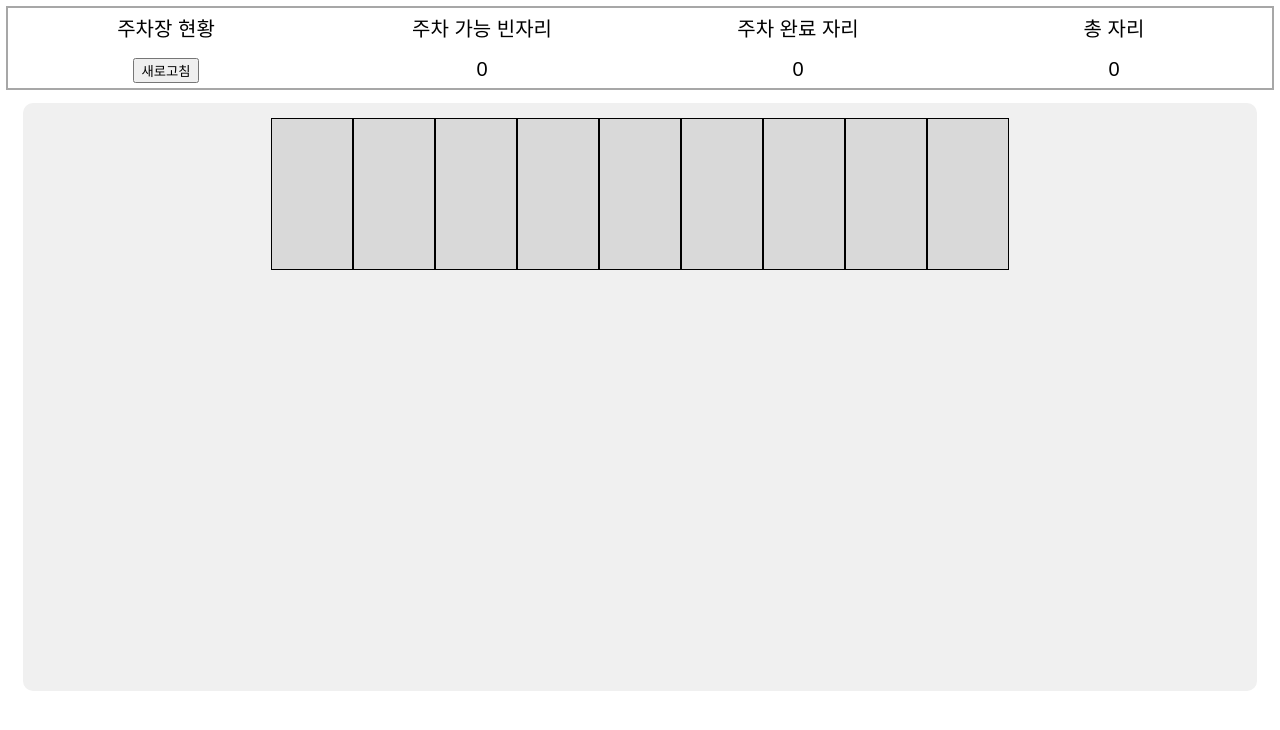
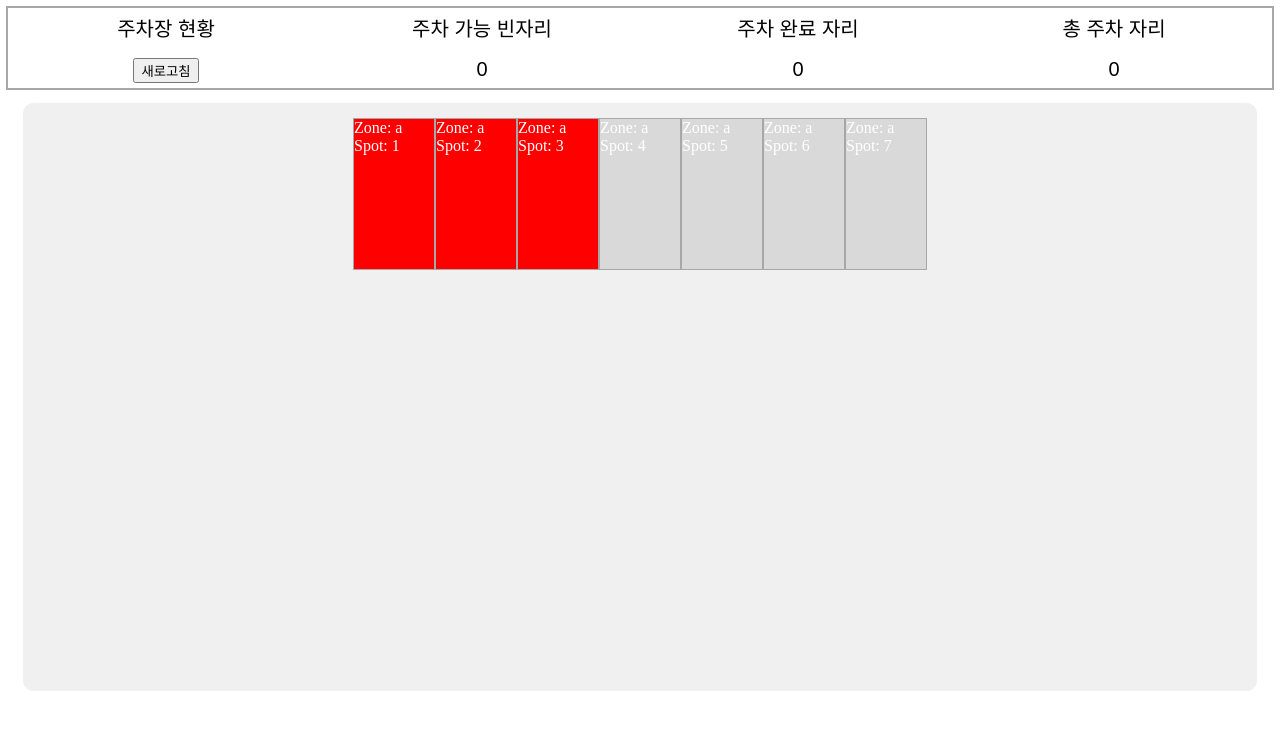
Before and after one commit to brighten-lab/Parking_Management, a React (Create React App) app in the folder front/: page / in a window 1280 px wide. Shown: the top 730 px of the page. Built offline with nearby package versions, Linux system fonts and the light colour scheme.

Commit message:
FEAT: 상태에 따라 색 변경

```diff
--- a/front/package.json
+++ b/front/package.json
@@ -2,6 +2,7 @@
   "name": "web",
   "version": "0.1.0",
   "private": true,
+  "proxy": "http://127.0.0.1:5000",
   "dependencies": {
     "@testing-library/jest-dom": "^5.16.5",
     "@testing-library/react": "^13.4.0",
@@ -9,6 +10,7 @@
     "react": "^18.2.0",
     "react-dom": "^18.2.0",
     "react-scripts": "5.0.1",
+    "styled-components": "^6.0.0-rc.6",
     "web-vitals": "^2.1.4"
   },
   "scripts": {
--- a/front/src/page/A.js
+++ b/front/src/page/A.js
@@ -1,7 +1,55 @@
-import React from "react";
+import React, { useEffect, useState } from "react";
+import styled from "styled-components";
 import "../style/location.css";
 
+const Car = styled.div`
+  border: 1px solid #a7a7a7;
+  width: 80px;
+  height: 150px;
+  background-color: ${(props) => (props.isParked ? "#d9d9d9" : "red")};
+`;
+
 const A = () => {
+  const [parking] = useState([
+    {
+      zone: "a",
+      is_parked: false,
+      spot_number: 1,
+    },
+    {
+      zone: "a",
+      is_parked: false,
+      spot_number: 2,
+    },
+    {
+      zone: "a",
+      is_parked: false,
+      spot_number: 3,
+    },
+    {
+      zone: "a",
+      is_parked: true,
+      spot_number: 4,
+    },
+    {
+      zone: "a",
+      is_parked: true,
+      spot_number: 5,
+    },
+    {
+      zone: "a",
+      is_parked: true,
+      spot_number: 6,
+    },
+    {
+      zone: "a",
+      is_parked: true,
+      spot_number: 7,
+    },
+  ]);
+
+  useEffect(() => {});
+
   return (
     <div className="wrapper">
       <div className="header">
@@ -9,7 +57,7 @@ const A = () => {
           <div className="header-item">주차장 현황</div>
           <div className="header-item">주차 가능 빈자리</div>
           <div className="header-item">주차 완료 자리</div>
-          <div className="header-item">총 자리</div>
+          <div className="header-item">총 주차 자리</div>
         </div>
         <div className="header-row">
           <div className="header-item">
@@ -21,15 +69,11 @@ const A = () => {
         </div>
       </div>
       <div className="body">
-        <div className="car"></div>
-        <div className="car"></div>
-        <div className="car"></div>
-        <div className="car"></div>
-        <div className="car"></div>
-        <div className="car"></div>
-        <div className="car"></div>
-        <div className="car"></div>
-        <div className="car"></div>
+        {parking.map((car, index) => (
+          <Car key={index} isParked={car.is_parked}>
+            Zone: {car.zone} Spot: {car.spot_number}
+          </Car>
+        ))}
       </div>
     </div>
   );
--- a/front/src/style/location.css
+++ b/front/src/style/location.css
@@ -37,10 +37,3 @@
   flex-wrap: wrap;
   justify-content: center;
 }
-
-.car {
-  border: 1px solid #000;
-  width: 80px;
-  height: 150px;
-  background-color: #d9d9d9;
-}
```
Also changed, not shown: 1 other file (tests, documents, lock files or other folders).
